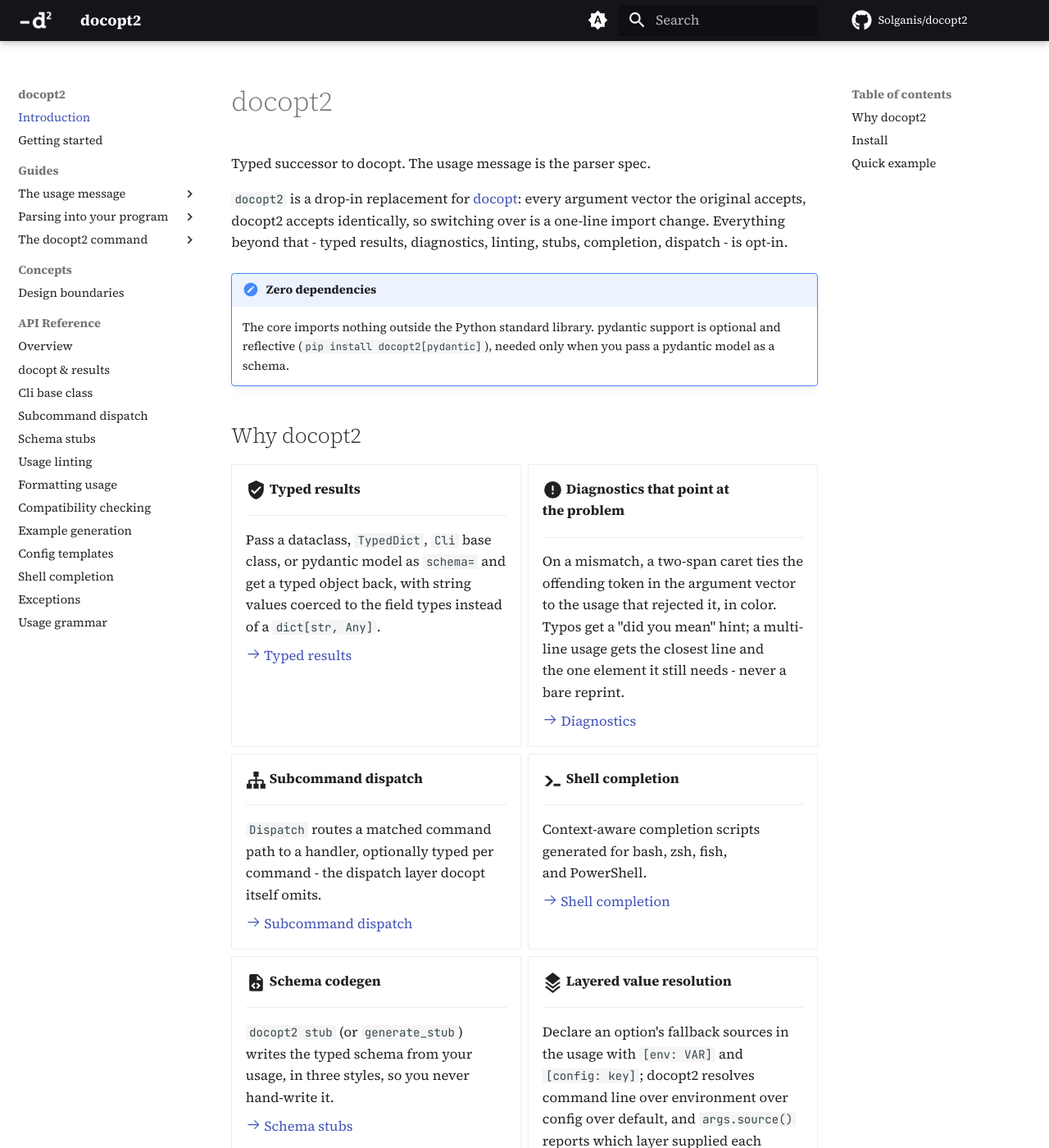
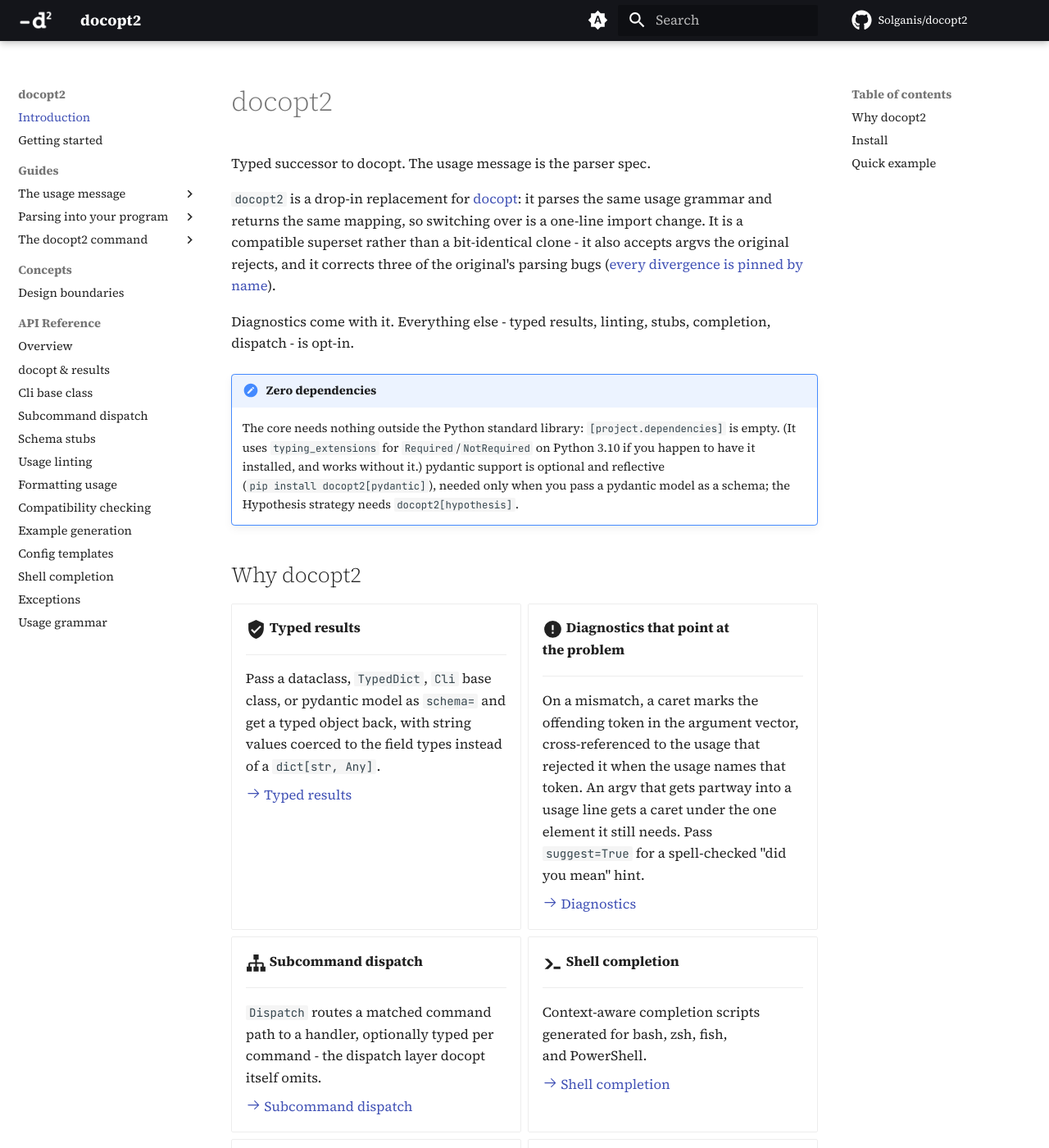
Before and after one commit to Solganis/docopt2, an MkDocs documentation site: the page built from docs/index.md, in a window 1280 px wide and 1400 px high. Shown: the whole window at 82% size. Built offline with MkDocs 1.6.1 and Material for MkDocs 9.7.7, drawn with Linux system fonts in a browser that asks for light colours; comment, search, counter and statistics services are not loaded; some of the changed text lies outside the part shown.

Commit message:
docs: state the drop-in promise as what it is, and pin the divergences closed

```diff
--- a/docs/index.md
+++ b/docs/index.md
@@ -2,14 +2,19 @@
 
 Typed successor to docopt. The usage message is the parser spec.
 
-`docopt2` is a drop-in replacement for [docopt](https://github.com/docopt/docopt): every argument
-vector the original accepts, docopt2 accepts identically, so switching over is a one-line import
-change. Everything beyond that - typed results, diagnostics, linting, stubs, completion, dispatch -
-is opt-in.
+`docopt2` is a drop-in replacement for [docopt](https://github.com/docopt/docopt): it parses the same
+usage grammar and returns the same mapping, so switching over is a one-line import change. It is a
+compatible superset rather than a bit-identical clone - it also accepts argvs the original rejects, and
+it corrects three of the original's parsing bugs
+([every divergence is pinned by name](concepts/design-boundaries.md#drop-in-compatibility)).
+
+Diagnostics come with it. Everything else - typed results, linting, stubs, completion, dispatch - is opt-in.
 
 !!! note "Zero dependencies"
-    The core imports nothing outside the Python standard library. pydantic support is optional and
-    reflective (`pip install docopt2[pydantic]`), needed only when you pass a pydantic model as a schema.
+    The core needs nothing outside the Python standard library: `[project.dependencies]` is empty. (It uses
+    `typing_extensions` for `Required`/`NotRequired` on Python 3.10 if you happen to have it installed, and
+    works without it.) pydantic support is optional and reflective (`pip install docopt2[pydantic]`), needed
+    only when you pass a pydantic model as a schema; the Hypothesis strategy needs `docopt2[hypothesis]`.
 
 ## Why docopt2
 
@@ -28,9 +33,9 @@
 
     ---
 
-    On a mismatch, a two-span caret ties the offending token in the argument vector to the usage that
-    rejected it, in color. Typos get a "did you mean" hint; a multi-line usage gets the closest line and
-    the one element it still needs - never a bare reprint.
+    On a mismatch, a caret marks the offending token in the argument vector, cross-referenced to the usage
+    that rejected it when the usage names that token. An argv that gets partway into a usage line gets a
+    caret under the one element it still needs. Pass `suggest=True` for a spell-checked "did you mean" hint.
 
     [:octicons-arrow-right-24: Diagnostics](guides/diagnostics.md)
 
@@ -111,8 +116,9 @@
 
     ---
 
-    `format_argv` is the inverse of `docopt`: it rebuilds a canonical argv from a parsed result, verified
-    by a re-parse, so `docopt(format_argv(x)) == x`. One usage spec drives both parsing and synthesis.
+    `format_argv` is the inverse of `docopt`: it rebuilds a canonical argv from a parsed result and verifies
+    it by re-parsing, so the argv it returns always parses back to `x` (a grammar whose argv is genuinely
+    ambiguous raises rather than return a wrong one). One usage spec drives both parsing and synthesis.
 
     [:octicons-arrow-right-24: Round-trip to argv](guides/round-trip.md)
 
@@ -121,7 +127,8 @@
     ---
 
     `check_compat` (or `docopt2 compat`) reports the invocations an old usage accepts that a new one
-    rejects - the breaking changes to your CLI - so it drops into a release gate. Never a false all-clear.
+    rejects - the breaking changes to your CLI - so it drops into a release gate. It reports only breaks it
+    can prove; an empty result means none was found, never that the two are compatible.
 
     [:octicons-arrow-right-24: Compatibility checking](guides/compat.md)
 
```
Also changed, not shown: README.md (+8 -8 lines), docs/concepts/design-boundaries.md (+20 -12 lines), docs/getting-started.md (+18 -11 lines), 1 other file.
